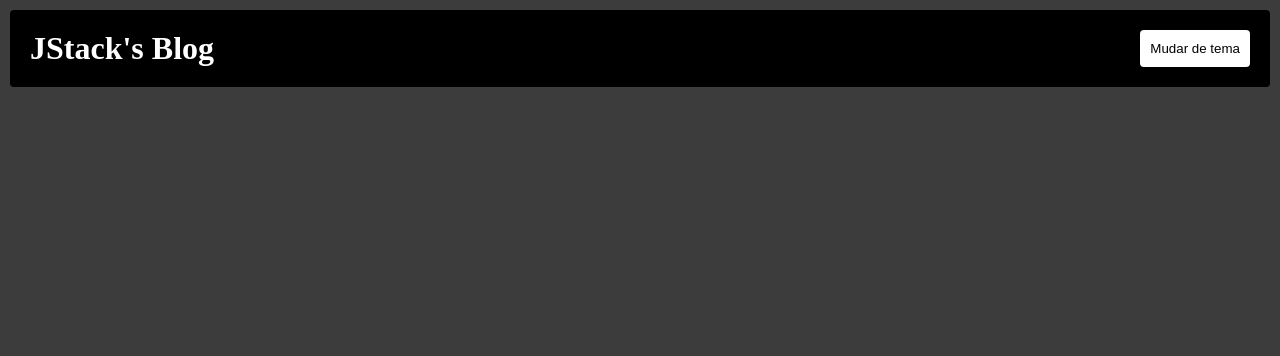
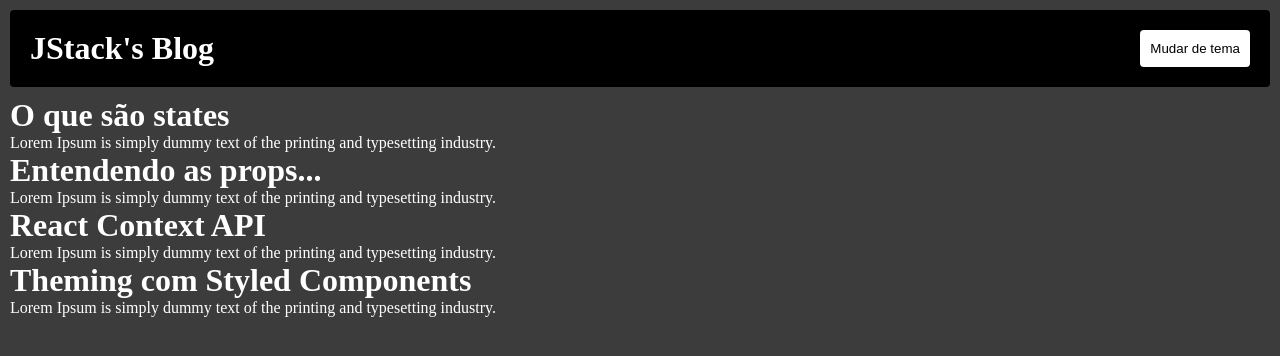
Before and after one commit to cauealb/full-stack, a React app in the folder React/: page / in a window 1280 px wide. Shown: the top 356 px of the page. Built offline with nearby package versions, Linux system fonts and the light colour scheme.

Commit message:
Estilizando a list

```diff
--- a/React/src/components/Layout/index.jsx
+++ b/React/src/components/Layout/index.jsx
@@ -2,13 +2,13 @@ import React from "react";
 
 import Footer from "../Footer";
 import Header from "../Header";
-import Post from "../ListPost/Post";
+import ListPost from "../ListPost";
 
 export default function Layout() {
   return (
     <>
       <Header />
-      <Post />
+      <ListPost />
       <Footer />
     </>
   );
--- a/React/src/components/ListPost/Post/index.jsx
+++ b/React/src/components/ListPost/Post/index.jsx
@@ -3,8 +3,9 @@ import Container from './style.js'
 
 export default function Post({ title, description }) {
     return (
-        <Container>
-
-        </Container>
+        <>
+            <h1>{title}</h1>
+            <span>{description}</span>
+        </>
     )
 }
--- a/React/src/components/ListPost/index.jsx
+++ b/React/src/components/ListPost/index.jsx
@@ -1,10 +1,12 @@
 import React from "react"
-import post from "./Post/post.js"
+import Post from "./Post"
+import arrPost from './Post/post.js'
+import Container from './style.js'
 
-export default function Post() {
+export default function ListPost() {
     return (
         <Container>
-            {post.map(item => (
+            {arrPost.map(item => (
                 <Post
                     key={item.id}
                     title={item.title}
--- /dev/null
+++ b/React/src/components/ListPost/style.js
@@ -0,0 +1,5 @@
+import styled from "styled-components";
+
+export default styled.div`
+    margin: 10px
+`
```
